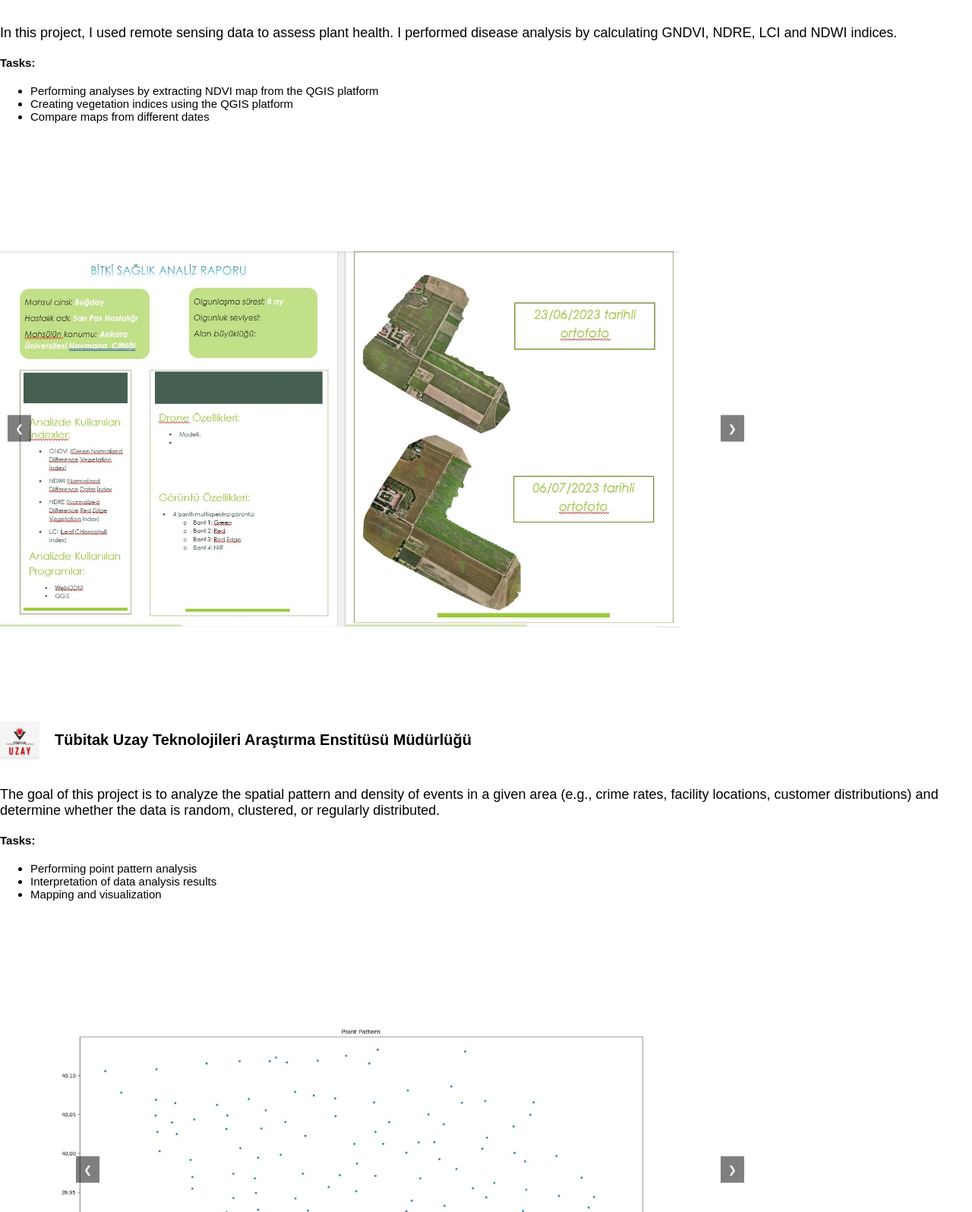
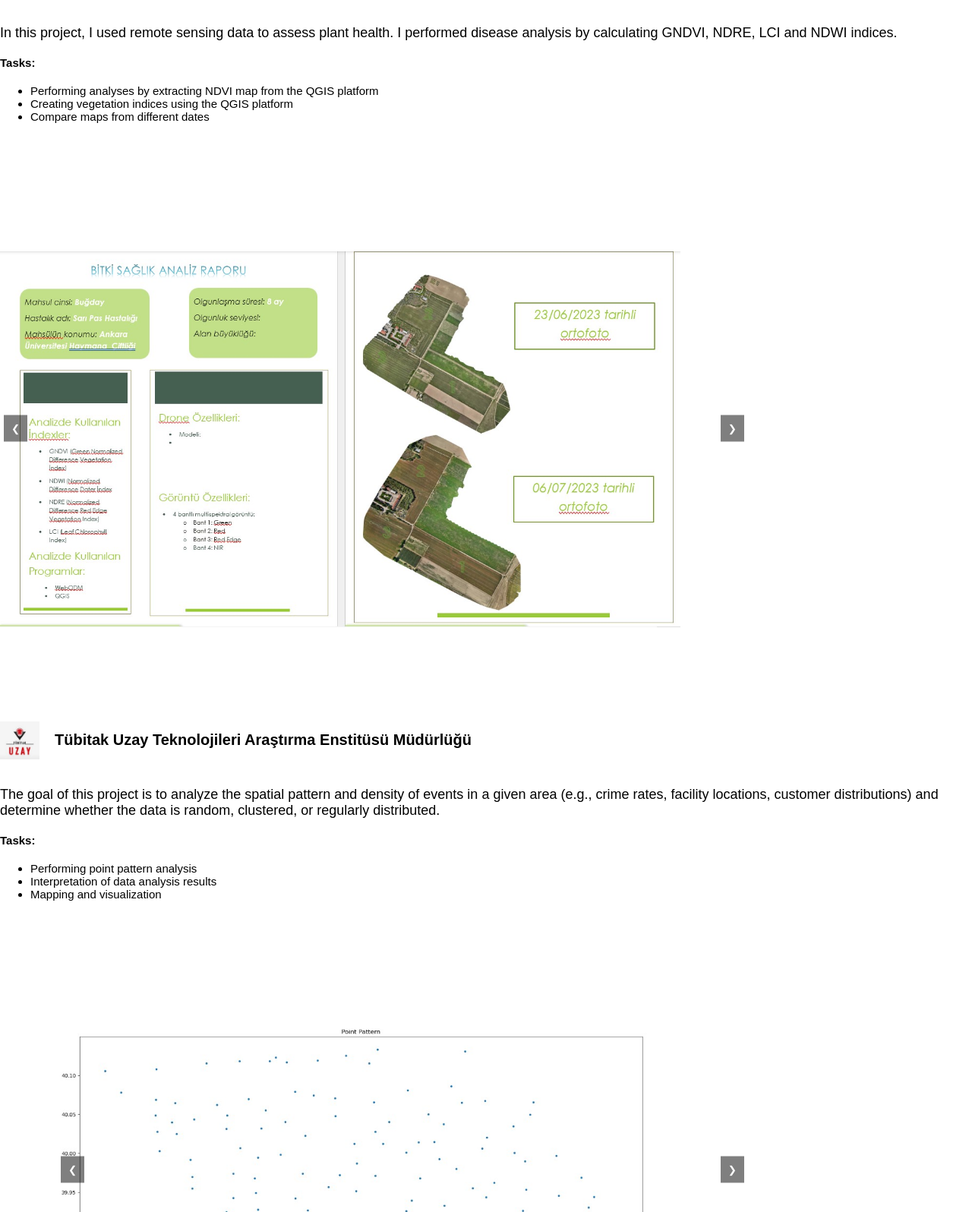
Before and after one commit to GMT-458-Web-GIS/personal-web-page-edanurp, a plain HTML site: page internship.html in a window 1280 px wide. Shown: the part 304-1900 px from the top of the page at 76% size. Drawn offline with Linux system fonts and the light colour scheme.

Commit message:
Update internship.css

```diff
--- a/internship.css
+++ b/internship.css
@@ -102,7 +102,7 @@ ul li {
 }
 
 .left1 {
-    left: 10px;
+    left: 5px;
 }
 
 .right1 {
@@ -110,7 +110,7 @@ ul li {
 }
 
 .left2 {
-    left: 100px;
+    left: 80px;
 }
 
 .right2 {
```
